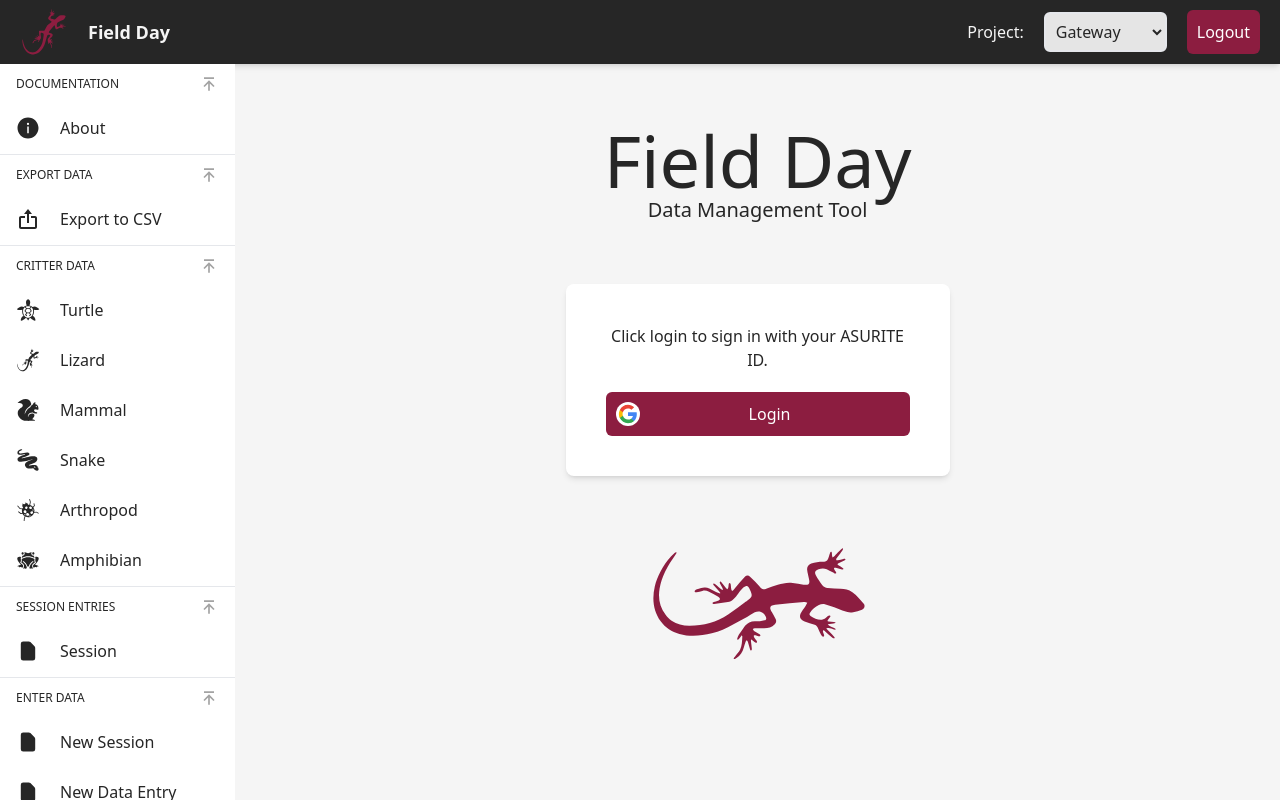
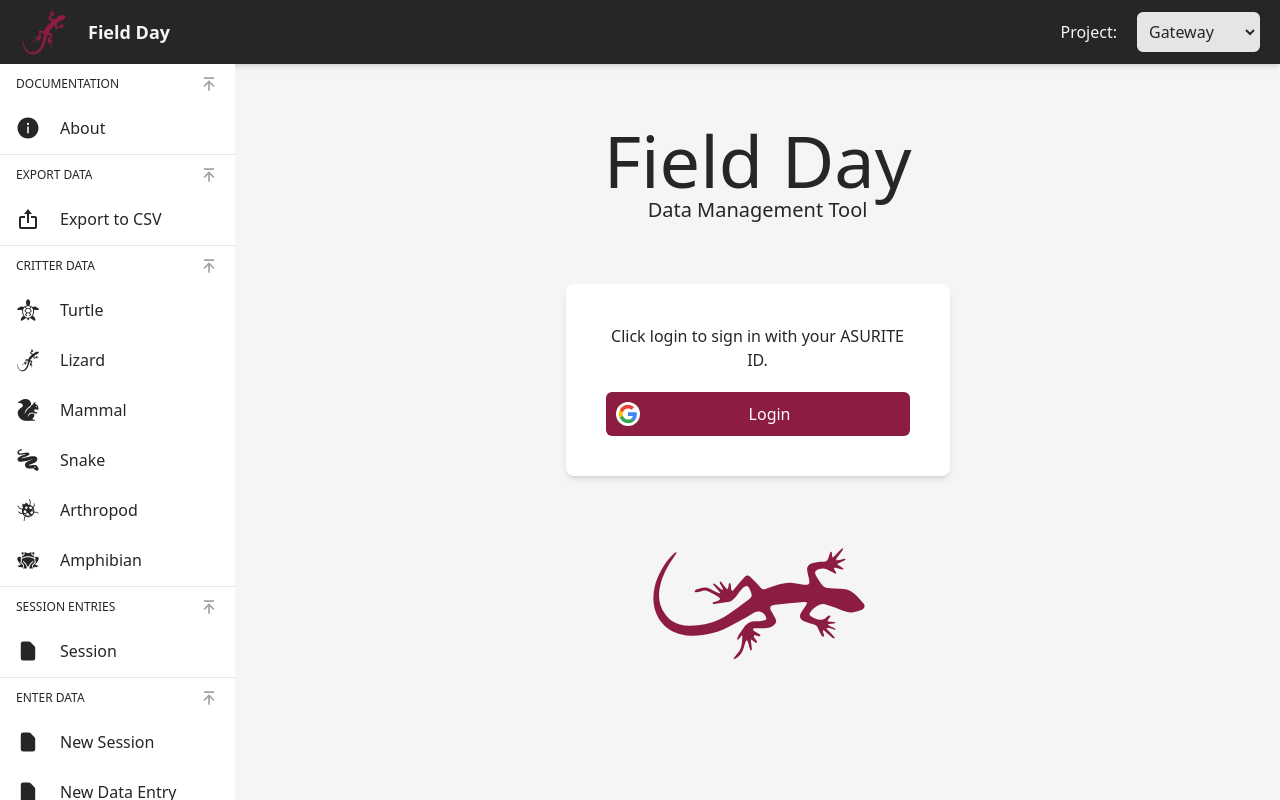
Before and after one commit to Field-Day-2022/desktop-data-manager, a React (Vite) app: page / in a window 1280 px wide. Built offline with nearby package versions, Linux system fonts and the light colour scheme; no server answers.

Commit message:
Fix toast style

```diff
--- a/src/App.jsx
+++ b/src/App.jsx
@@ -44,18 +44,14 @@ function App() {
             } />,
           (user) ? <div>{user.email}</div> : null,
           <UserImage className='h-12' user={user} />,
+          (user) ?
           <Button
             text="Logout"
             enabled={true}
             onClick={() => {
-              if (user) {
-                signOut(auth)
-                notify(Type.success, "Sign out successful!")
-              } else {
-                notify(Type.error, "There is no user to log out.")
-              }
-
-            }} />
+              signOut(auth)
+              notify(Type.success, "Sign out successful!")
+            }} /> : null
           ]}
       />
       <div className="flex flex-grow" >
--- a/src/components/Notifier.jsx
+++ b/src/components/Notifier.jsx
@@ -6,9 +6,14 @@ const Type = {
     plain: 2
 }
 
+const style = {
+    padding: '8px'
+}
+
 const config = {
     duration: 2000,
-    padding: '8px'
+    style: style,
+
 }
 
 function notify(type, text) {
```
